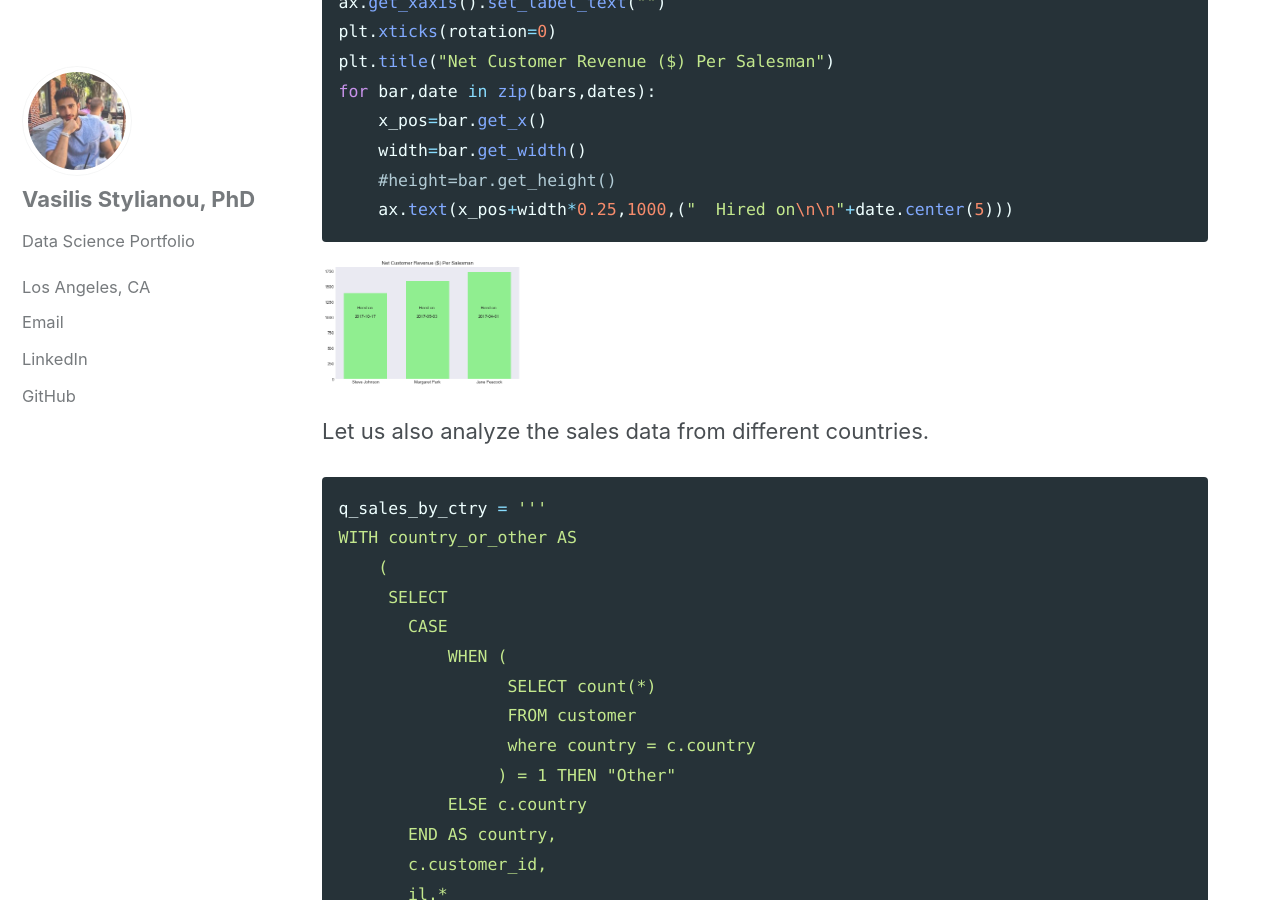
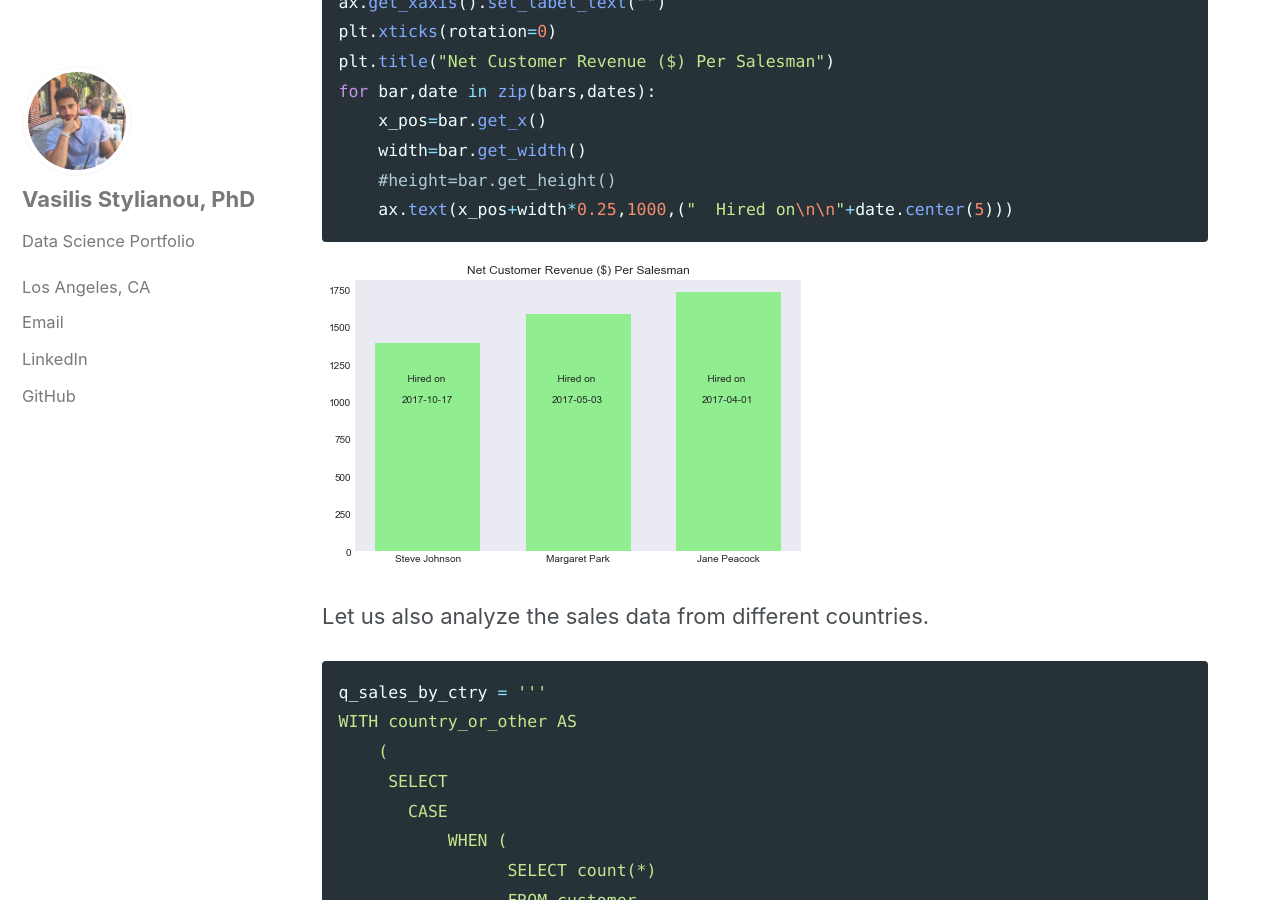
Before and after one commit to vasilis-stylianou/vasilis-stylianou.github.io, a Jekyll site: the page built from _posts/2018-05-01-SQL.md, in a window 1280 px wide and 900 px high, scrolled down 6056 px. Built offline with Jekyll 4.4.1, drawn with Linux system fonts in a browser that asks for light colours; cached includes are drawn as plain includes.

Commit message:
Update 2018-05-01-SQL.md

````diff
--- a/_posts/2018-05-01-SQL.md
+++ b/_posts/2018-05-01-SQL.md
@@ -348,7 +348,7 @@
 ```
 
 
-![img2]({{ site.url }}{{ site.baseurl }}/images/sql_visualizations/output_18_0.png){: style="max-width: 200px; height: auto;"}
+![img2]({{ site.url }}{{ site.baseurl }}/images/sql_visualizations/output_18_0.png){: style="max-width: 500px; height: auto;"}
 
 
 Let us also analyze the sales data from different countries.
````
